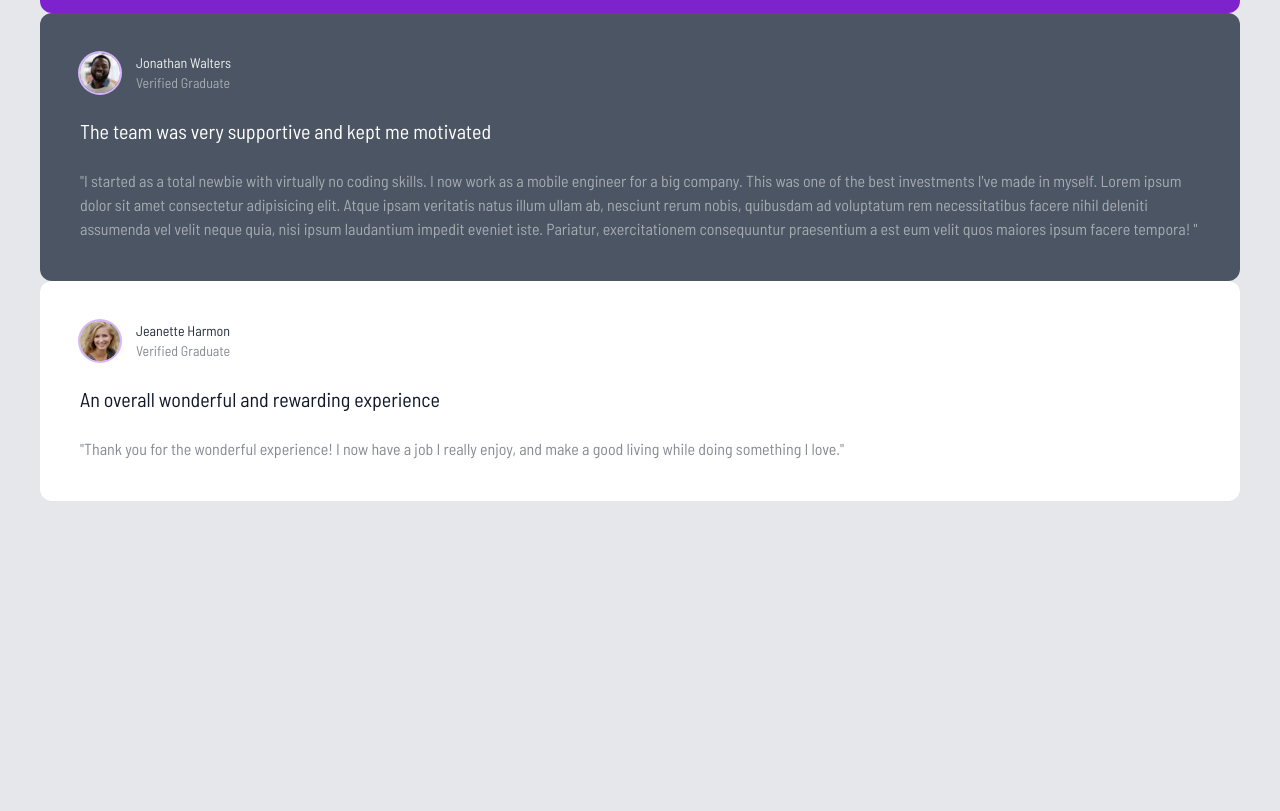
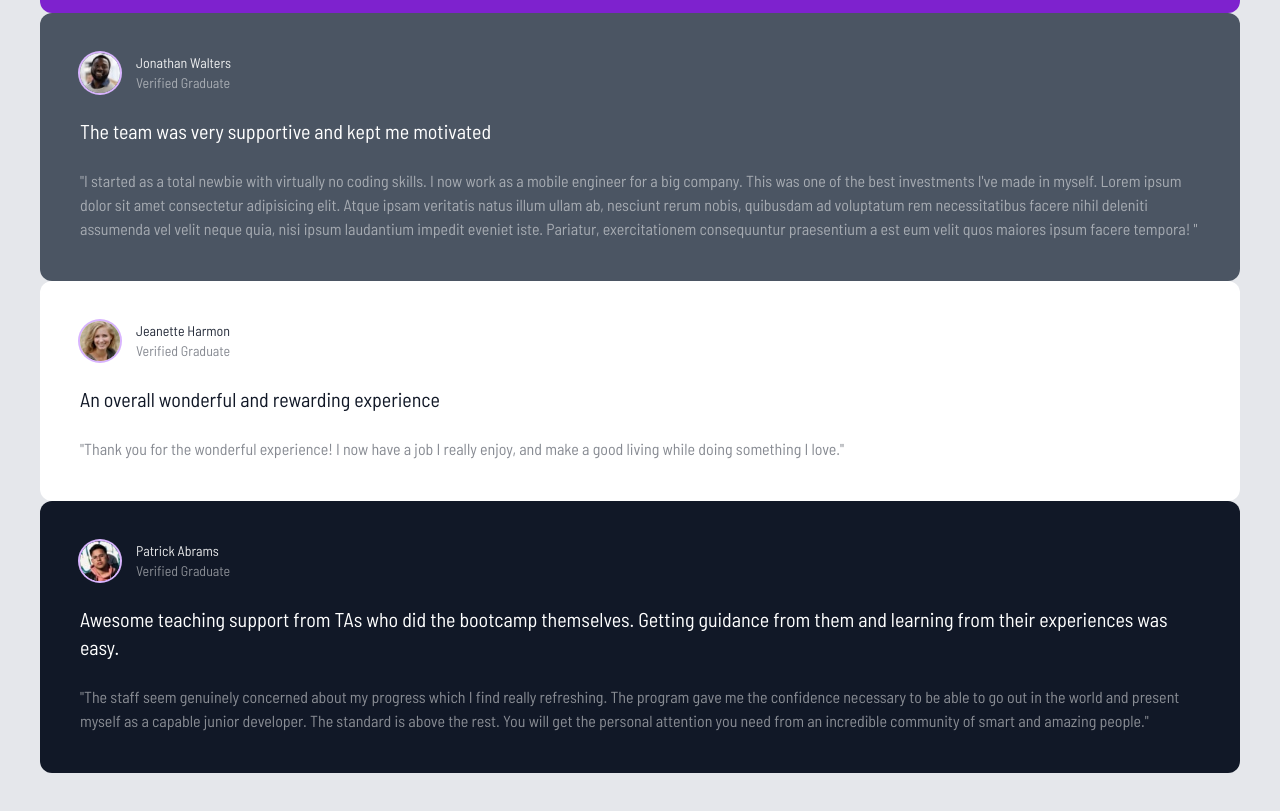
Before and after one commit to kenvilar/testimonial-grid-tailwind, a Next.js app: page / in a window 1280 px wide. Shown: the part 371-1182 px from the top of the page. Before the commit the page ends 912 px from the top, so only its background shows below. Built offline with nearby package versions, Linux system fonts and the light colour scheme.

Commit message:
implement box5 component

```diff
--- /dev/null
+++ b/src/app/components/Box5.tsx
@@ -0,0 +1,41 @@
+import Patrick from "@/app/images/image-patrick.jpg";
+
+const Box5 = () => {
+  return (
+    <>
+      <div className="p-10 rounded-xl bg-gray-900">
+        {/*box header*/}
+        <div className="flex space-x-4">
+          <img
+            src={Patrick.src}
+            alt="box1-img"
+            className="w-10 h-10 rounded-full ring-2 ring-purple-300"
+          />
+          <div className="text-sm">
+            <h4 className="opacity-90">Patrick Abrams</h4>
+            <p className="opacity-50">Verified Graduate</p>
+          </div>
+        </div>
+
+        {/*large text*/}
+        <p className="mt-6 text-xl">
+          Awesome teaching support from TAs who did the bootcamp themselves.
+          Getting guidance from them and learning from their experiences was
+          easy.
+        </p>
+
+        {/*small text*/}
+        <p className="mt-6 opacity-50">
+          {`"The staff seem genuinely concerned about my progress which I find
+          really refreshing. The program gave me the confidence necessary to be
+          able to go out in the world and present myself as a capable junior
+          developer. The standard is above the rest. You will get the personal
+          attention you need from an incredible community of smart and amazing
+          people."`}
+        </p>
+      </div>
+    </>
+  );
+};
+
+export default Box5;
--- a/src/app/page.tsx
+++ b/src/app/page.tsx
@@ -3,6 +3,7 @@ import Box1 from "@/app/components/Box1";
 import Box2 from "@/app/components/Box2";
 import Box3 from "@/app/components/Box3";
 import Box4 from "@/app/components/Box4";
+import Box5 from "@/app/components/Box5";
 
 export default function Home() {
   return (
@@ -16,6 +17,8 @@ export default function Home() {
           <Box3 />
 
           <Box4 />
+
+          <Box5 />
         </div>
       </div>
     </>
```
